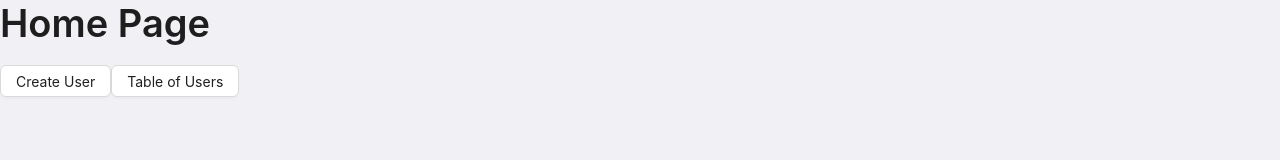
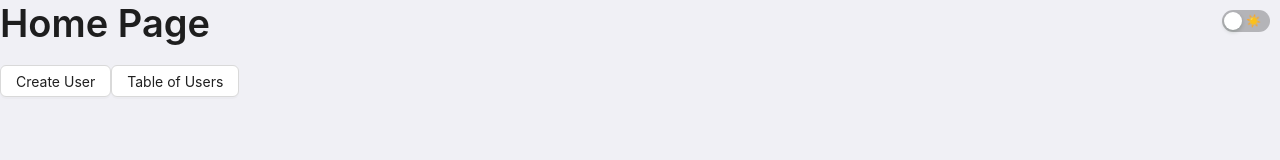
Before and after one commit to andrew-marquezin/users-crud, a React (Vite) app in the folder frontend/: page / in a window 1280 px wide. Shown: the top 160 px of the page. Built offline with nearby package versions, Linux system fonts and the light colour scheme.

Commit message:
dark mode implementado

```diff
--- a/frontend/src/components/Layout.tsx
+++ b/frontend/src/components/Layout.tsx
@@ -1,10 +1,47 @@
 import { HomeOutlined } from "@ant-design/icons";
-import { FloatButton } from "antd";
+import { ConfigProvider, FloatButton, Switch, theme } from "antd";
+import { useEffect, useState } from "react";
 import { Link, Outlet } from "react-router";
 
+
 export default function Layout() {
+  const [darkMode, setDarkMode] = useState<boolean>(() => {
+    return localStorage.getItem('theme') === 'dark' ||
+      (!localStorage.getItem('theme') && window.matchMedia('(prefers-color-scheme: dark)').matches);
+  });
+
+  const ToggleTheme = () => {
+    setDarkMode(!darkMode);
+  }
+
+  useEffect(() => {
+    if (darkMode) {
+      localStorage.setItem('theme', 'dark');
+      document.documentElement.classList.add('dark');
+    } else {
+      localStorage.setItem('theme', 'light');
+      document.documentElement.classList.remove('dark');
+    }
+  }, [darkMode]);
+
   return (
+    <ConfigProvider
+      theme={{
+        algorithm: darkMode ? theme.darkAlgorithm : theme.defaultAlgorithm,
+        token: {
+          colorPrimary: darkMode ? '#5A54F9' : '#1677FF',
+        }
+      }}>
       <div className="layout">
+        <header>
+          <Switch
+            checked={darkMode}
+            onChange={ToggleTheme}
+            checkedChildren="🌙"
+            unCheckedChildren="☀️"
+            style={{ position: 'absolute', top: 10, right: 10 }}
+          />
+        </header>
         <main>
           <Link to={'/'}>
             <FloatButton
@@ -16,5 +53,6 @@ export default function Layout() {
           <Outlet />
         </main>
       </div>
-  )
+    </ConfigProvider>
+  );
 }
--- a/frontend/src/index.css
+++ b/frontend/src/index.css
@@ -1,3 +1,13 @@
+:root {
+  --bg-color: #f0f0f5;
+  --text-color: #1e1e1e;
+}
+
+.dark {
+  --bg-color: #1e1e1e;
+  --text-color: #e6e6e6;
+}
+
 * {
   margin: 0;
   padding: 0;
@@ -5,10 +15,12 @@
 }
 
 body {
-  background-color: #f0f0f5;
+  background-color: var(--bg-color);
+  color: var(--text-color);
   align-items: center;
   justify-content: center;
   -webkit-font-smoothing: antialiased;
+  transition: background-color 0.3s ease, color 0.3s ease;
 }
 
 /* :root {
--- a/package.json
+++ b/package.json
@@ -2,5 +2,8 @@
 	"devDependencies": {
 		"@types/supertest": "^6.0.3",
 		"supertest": "^7.1.0"
+	},
+	"dependencies": {
+		"@ant-design/cssinjs": "^1.23.0"
 	}
 }
```
Also changed, not shown: 1 other file (tests, documents, lock files or other folders). Lines whose indentation alone changed are shown as unchanged.
